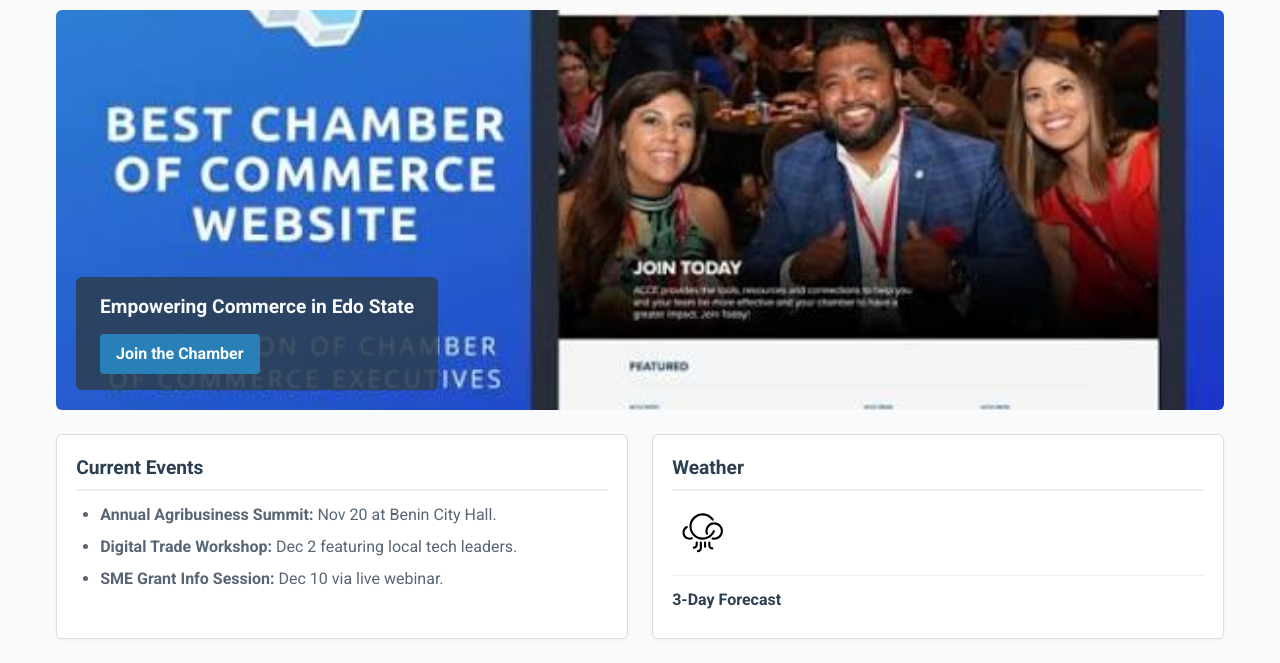
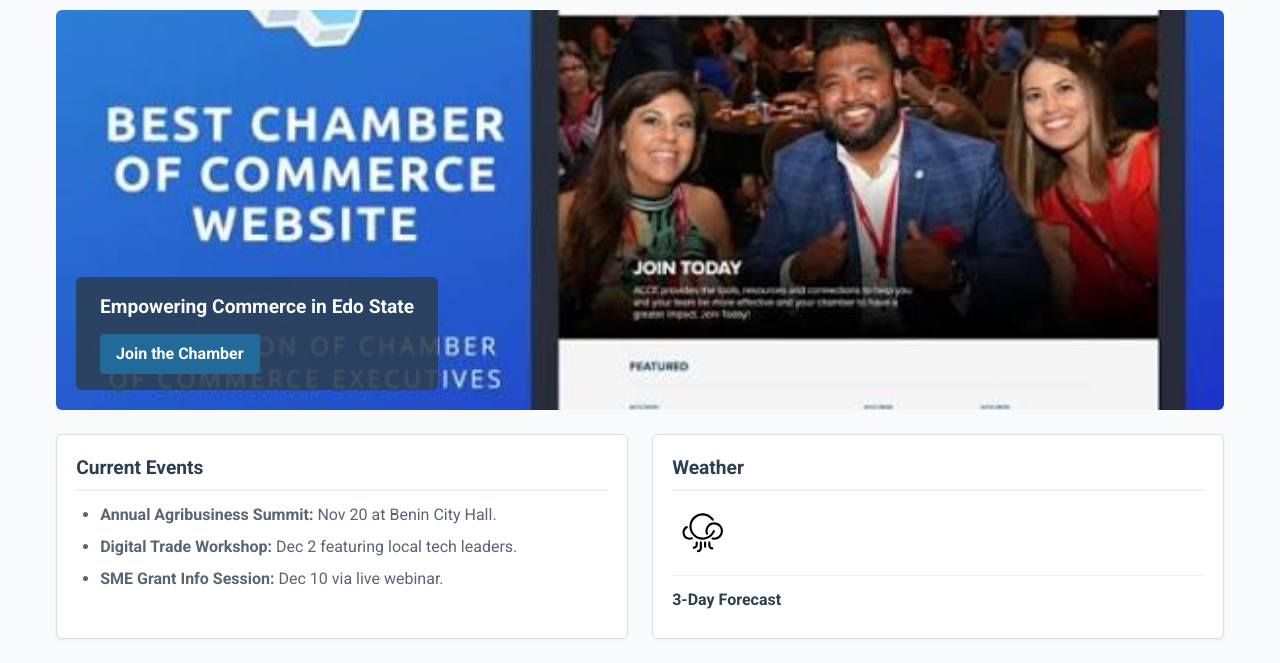
Before and after one commit to toniecee/wdd231, a plain HTML site: page chamber/index.html in a window 1280 px wide. Shown: the part 78-741 px from the top of the page. Drawn offline with Linux system fonts and the light colour scheme; no server answers.

Commit message:
improve chamber home page CTA color contrast

```diff
--- a/chamber/styles/small.css
+++ b/chamber/styles/small.css
@@ -269,7 +269,7 @@ footer p {
 }
 
 .cta-btn {
-    background-color: #2980b9;
+    background-color: #216a99;
     color: white;
     padding: 0.5rem 1rem;
     text-decoration: none;
```
